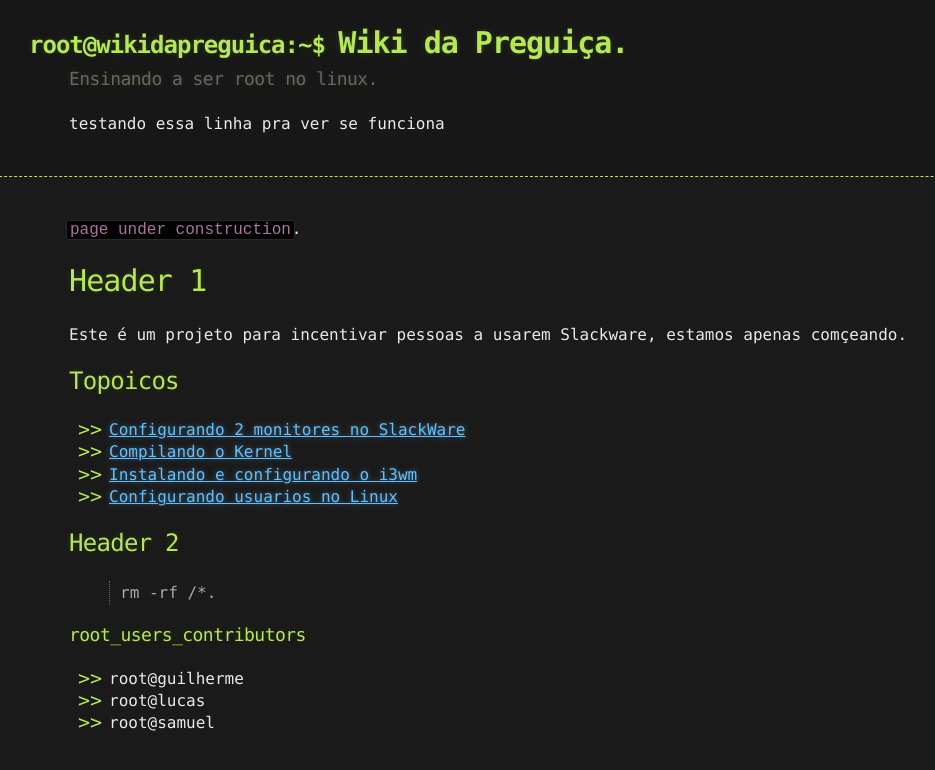
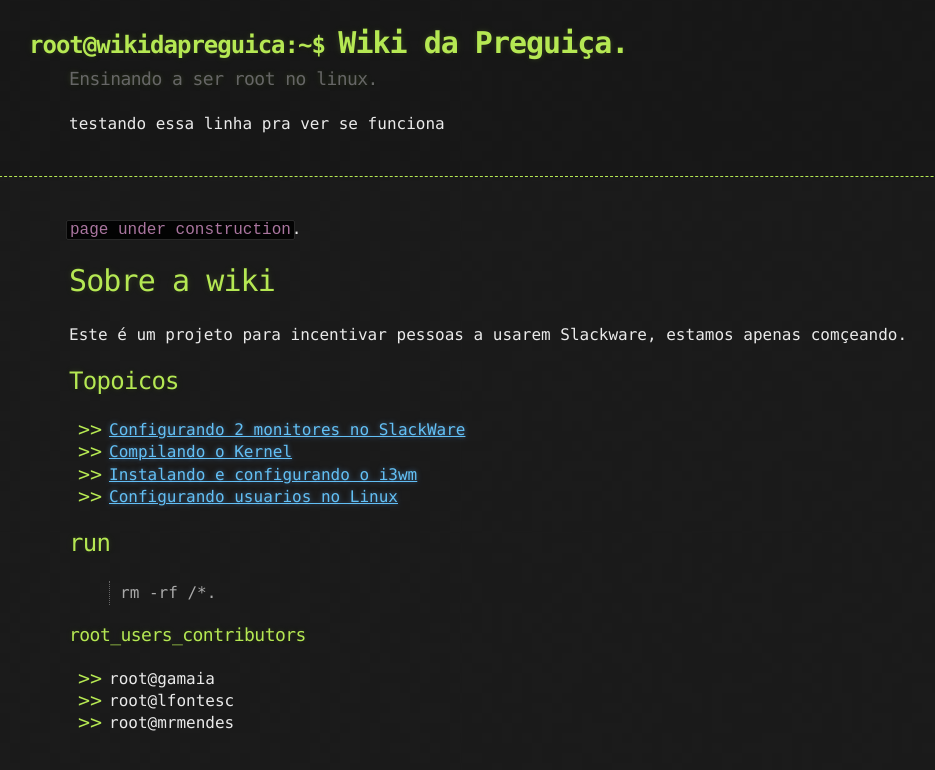
Before and after one commit to lfontesc/wikidapreguica, a Jekyll site: the page built from index.md, in a window 1280 px wide. Shown: the top 770 px of the page, without its empty margins (71-1006 px from the left). Built offline with Jekyll 4.4.1, drawn with Linux system fonts in a browser that asks for light colours.

Commit message:
agora vai 2

```diff
--- a/index.md
+++ b/index.md
@@ -4,7 +4,7 @@ layout: default
 
 `page under construction`.
 
-# Header 1
+# Sobre a wiki
 
 Este é um projeto para incentivar pessoas a usarem Slackware, estamos apenas comçeando.
 
@@ -15,12 +15,12 @@ Este é um projeto para incentivar pessoas a usarem Slackware, estamos apenas co
 * [Instalando e configurando o i3wm ](./teste.md)
 * [Configurando usuarios no Linux](./teste.md)
 
-## Header 2
+## run
 
 > rm -rf /*.
 
 
 ### root_users_contributors
-* root@guilherme
-* root@lucas
-* root@samuel
+* root@gamaia
+* root@lfontesc
+* root@mrmendes
```
